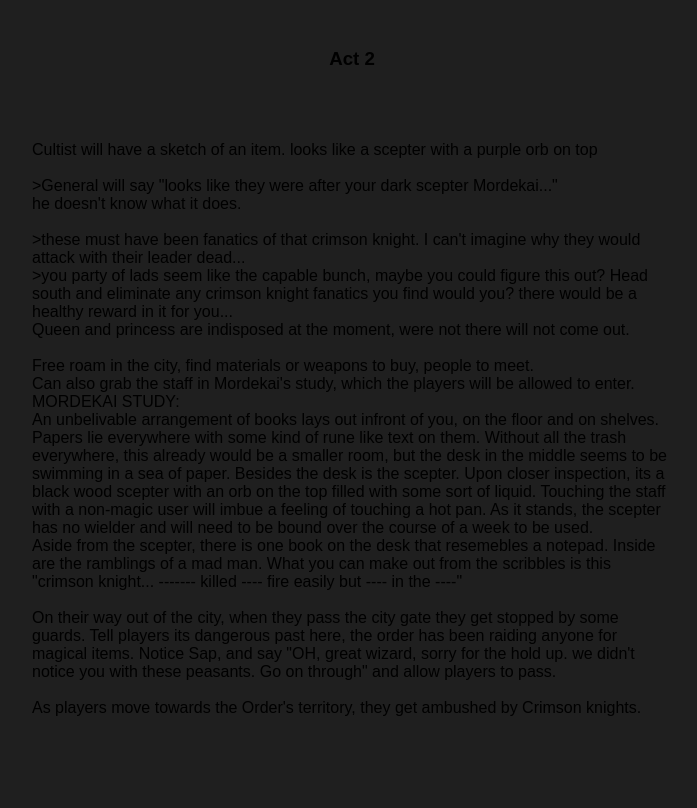
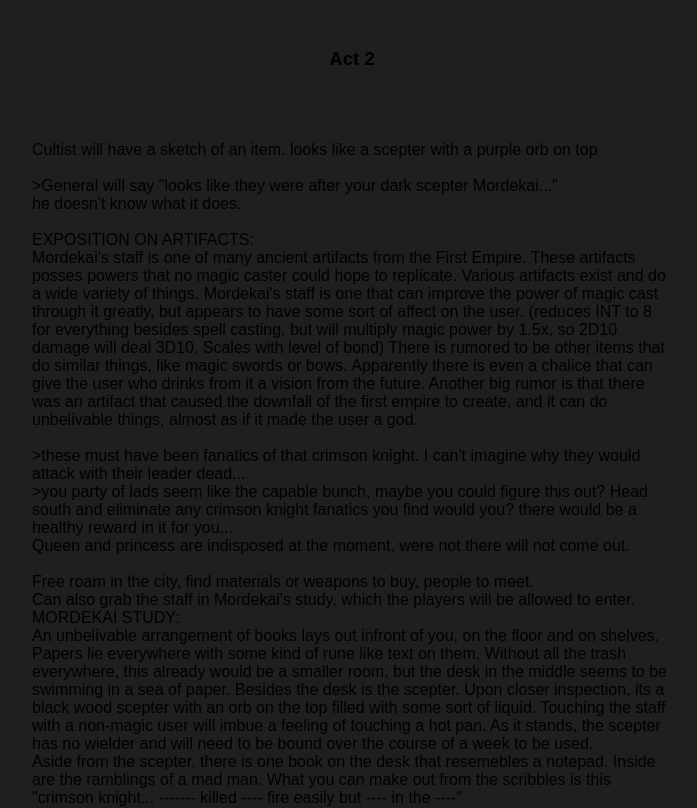
Before and after one commit to DungeonNDragonWild/DungeonNDragonWild.github.io, a plain HTML site: page Story/default.html in a window 1280 px wide. Shown: the part 1240-2048 px from the top of the page, without its empty margins (288-985 px from the left). Before the commit the page ends 1991 px from the top, so only its background shows below. Drawn offline with Linux system fonts and the light colour scheme.

Commit message:
part 2.1

```diff
--- a/Story/default.html
+++ b/Story/default.html
@@ -130,6 +130,9 @@ Cultist will have a sketch of an item. looks like a scepter with a purple orb on
 >General will say "looks like they were after your dark scepter Mordekai..."
 he doesn't know what it does.
 
+EXPOSITION ON ARTIFACTS:
+Mordekai's staff is one of many ancient artifacts from the First Empire. These artifacts posses powers that no magic caster could hope to replicate. Various artifacts exist and do a wide variety of things. Mordekai's staff is one that can improve the power of magic cast through it greatly, but appears to have some sort of affect on the user. (reduces INT to 8 for everything besides spell casting, but will multiply magic power by 1.5x, so 2D10 damage will deal 3D10. Scales with level of bond) There is rumored to be other items that do similar things, like magic swords or bows. Apparently there is even a chalice that can give the user who drinks from it a vision from the future. Another big rumor is that there was an artifact that caused the downfall of the first empire to create, and it can do unbelivable things, almost as if it made the user a god.
+
 >these must have been fanatics of that crimson knight. I can't imagine why they would attack with their leader dead...
 >you party of lads seem like the capable bunch, maybe you could figure this out? Head south and eliminate any crimson knight fanatics you find would you? there would be a healthy reward in it for you...
 Queen and princess are indisposed at the moment, were not there will not come out.
@@ -143,6 +146,14 @@ Aside from the scepter, there is one book on the desk that resemebles a notepad.
 On their way out of the city, when they pass the city gate they get stopped by some guards. Tell players its dangerous past here, the order has been raiding anyone for magical items. Notice Sap, and say "OH, great wizard, sorry for the hold up. we didn't notice you with these peasants. Go on through" and allow players to pass.
 
 As players move towards the Order's territory, they get ambushed by Crimson knights.
+Ask them what they are after, and want the removal of any magic users, get very hostile towards them.
+CAN convince them that they are investigating people who are after magical items and want to use them for no good (DC 16). Will lead party to crimson knight himself to tell him
+
+CRIMSON KNIGHT:
+Nearly at the border between the Order and Dorwine, inside Dorwine territory is a large forest. venturing through the forest leads to a small encampment. Here you can see a lot of crimson squires and soldiers dressed in red. The center tent is larger than the rest and is brightly lit. the soldiers will lead you inside and introduce the crimson knight. He is a rather large man, in full red plate armor, none of his skin is exposed. He is sitting on a large wooden chair facing the entrance. Next to him is a huge black sword, around 6 feet long and very wide, like a greatsword on steroids. Next to the sword is a man dressed in a squire's outfit. This man greets you as he says:
+"Welcome travelers to the Crimson knight's encampment. What brings you here?"
+From here, the squire will talk for the crimson knight and claim to know everything he wants. Funnily enough, this is true, and the crimson knight entrusts this squire with all of his talking.
+Their goals: find out about this cult and want to destroy them, won't use or tolerate magic to do so.
 </p>
 </div>
 </div>
```
